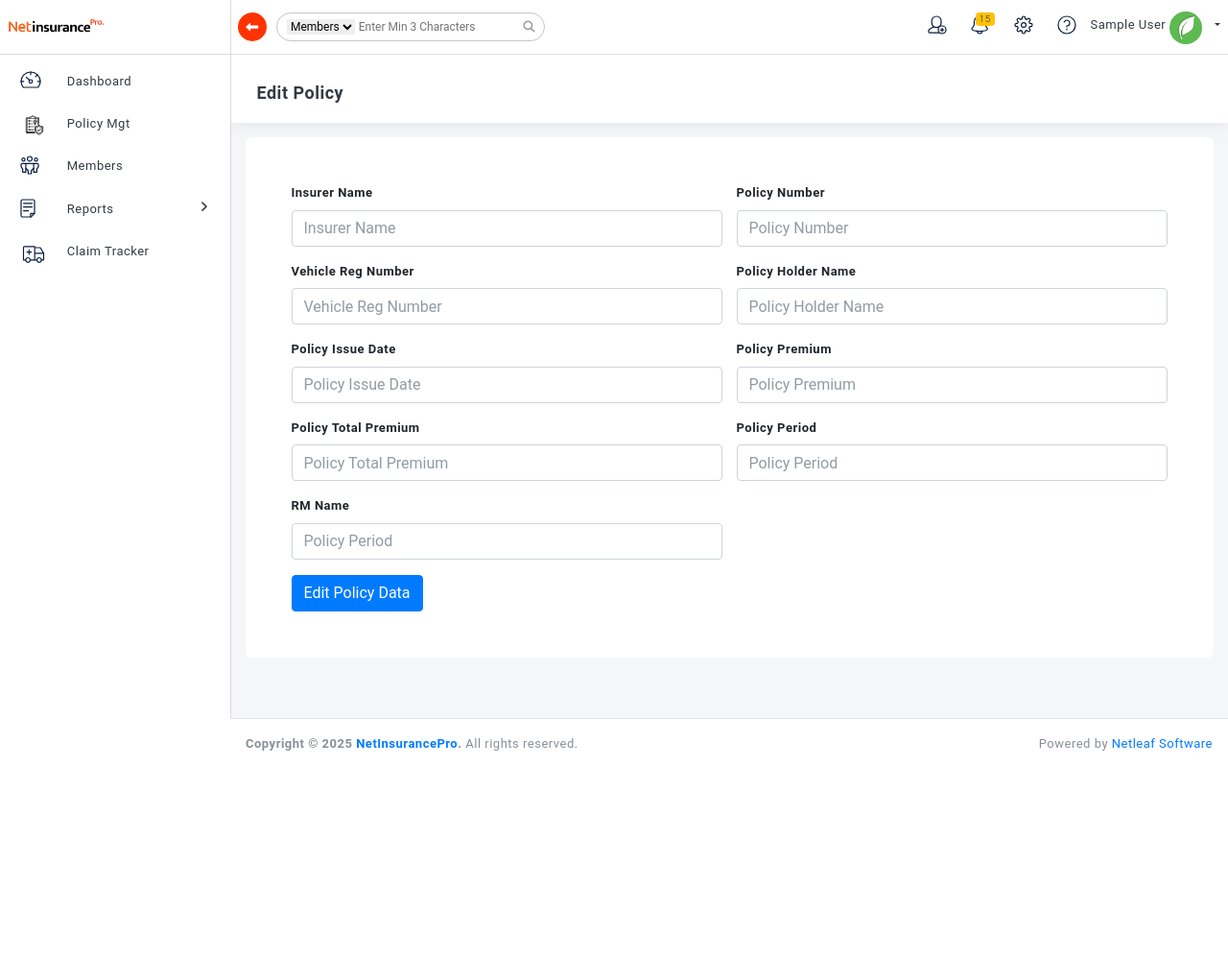
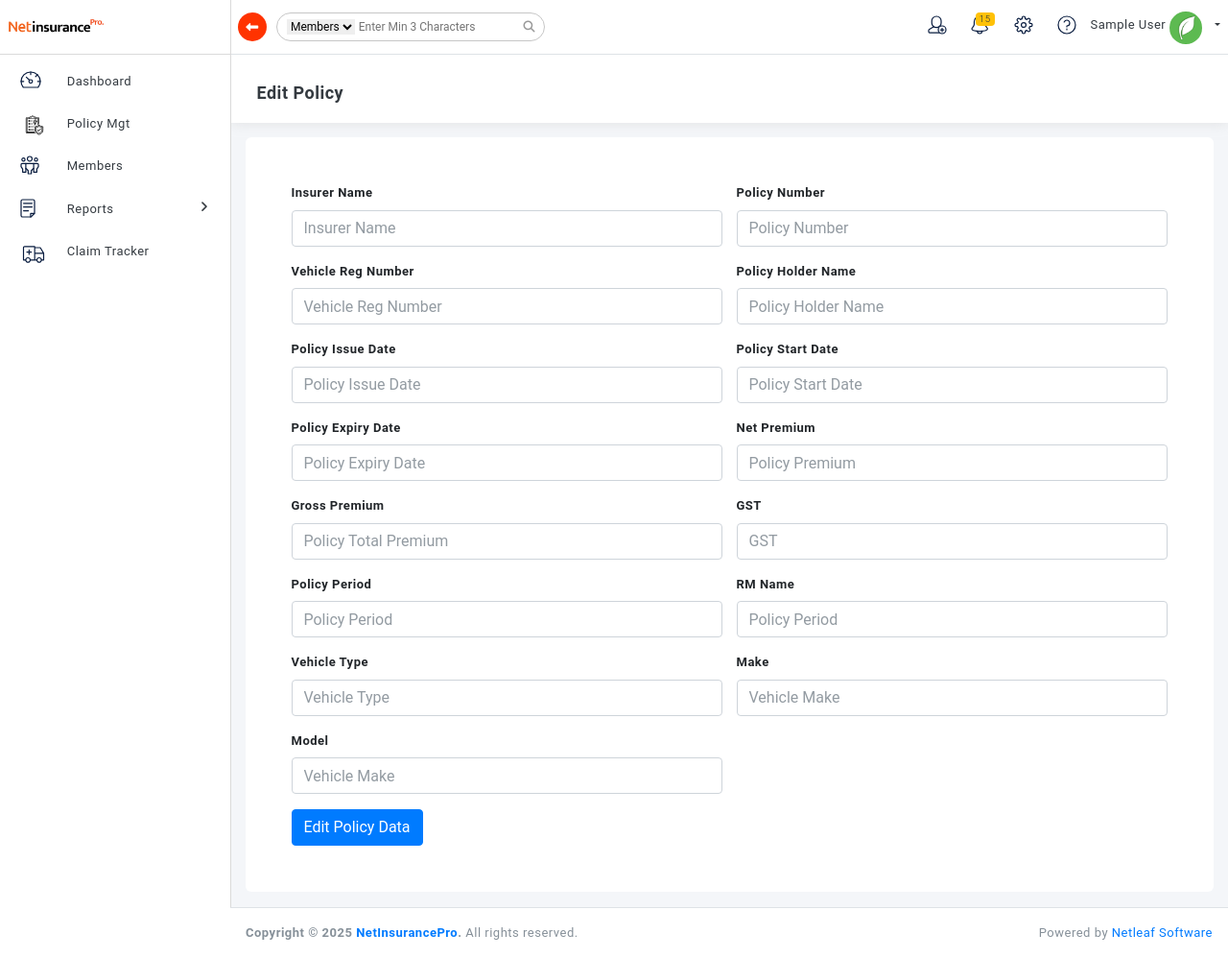
Before and after one commit to chetansohlot/netinsurance, a Django app: page /edit-policy-data/1 in a window 1280 px wide. Shown: the whole page at 96% size. Before the commit the page ends 782 px from the top, so only its background shows below. Run offline with Django 5.2, Linux system fonts and the light colour scheme; the visitor is signed in with stand-in values (Sample User, id 1); data that the repository does not hold is empty; parts of the project's set-up code (start-up, migrations or seed data) failed here and were passed over; some libraries are stand-ins or nearby versions.

Commit message:
pull request

````diff
--- a/empPortal/templates/policy/edit-policy.html
+++ b/empPortal/templates/policy/edit-policy.html
@@ -74,17 +74,32 @@
 
                             <div class="form-group col-sm-6">
                                 <label for="policy_issue_date">Policy Issue Date</label>
-                                <input type="text" class="form-control" name="policy_issue_date" id="policy_issue_date" placeholder="Policy Issue Date" value="{{ policy_data.policy_issue_date }}">
+                                <input type="text" class="form-control" name="policy_issue_date" id="policy_issue_date" placeholder="Policy Issue Date" value="{{ policy_data.issue_date }}">
                             </div>
 
                             <div class="form-group col-sm-6">
-                                <label for="policy_premium">Policy Premium</label>
+                                <label for="policy_start_date">Policy Start Date</label>
+                                <input type="text" class="form-control" name="policy_start_date" id="policy_start_date" placeholder="Policy Start Date" value="{{ policy_data.start_date }}">
+                            </div>
+
+                            <div class="form-group col-sm-6">
+                                <label for="policy_expiry_date">Policy Expiry Date</label>
+                                <input type="text" class="form-control" name="policy_expiry_date" id="policy_expiry_date" placeholder="Policy Expiry Date" value="{{ policy_data.expiry_date }}">
+                            </div>
+
+                            <div class="form-group col-sm-6">
+                                <label for="policy_premium">Net Premium</label>
                                 <input type="text" class="form-control" name="policy_premium" id="policy_premium" placeholder="Policy Premium" value="{{ policy_data.policy_premium }}">
                             </div>
 
                             <div class="form-group col-sm-6">
-                                <label for="policy_total_premium">Policy Total Premium</label>
+                                <label for="policy_total_premium">Gross Premium</label>
                                 <input type="text" class="form-control" name="policy_total_premium" id="policy_total_premium" placeholder="Policy Total Premium" value="{{ policy_data.policy_total_premium }}">
+                            </div>
+
+                            <div class="form-group col-sm-6">
+                                <label for="policy_gst">GST</label>
+                                <input type="text" class="form-control" name="policy_gst" id="policy_gst" placeholder="GST" value="{{ policy_data.gst }}">
                             </div>
 
                             <div class="form-group col-sm-6">
@@ -95,6 +110,21 @@
                             <div class="form-group col-sm-6">
                                 <label for="rm_name">RM Name</label>
                                 <input type="text" class="form-control" name="rm_name" id="rm_name" placeholder="Policy Period" value="{{ policy_data.rm_name }}">
+                            </div>
+
+                            <div class="form-group col-sm-6">
+                                <label for="vehicle_type">Vehicle Type</label>
+                                <input type="text" class="form-control" name="vehicle_type" id="vehicle_type" placeholder="Vehicle Type" value="{{ policy_data.vehicle_type }}">
+                            </div>
+
+                            <div class="form-group col-sm-6">
+                                <label for="vehicle_make">Make</label>
+                                <input type="text" class="form-control" name="vehicle_make" id="vehicle_make" placeholder="Vehicle Make" value="{{ policy_data.vehicle_make }}">
+                            </div>
+
+                            <div class="form-group col-sm-6">
+                                <label for="vehicle_model">Model</label>
+                                <input type="text" class="form-control" name="vehicle_model" id="vehicle_make" placeholder="Vehicle Make" value="{{ policy_data.vehicle_make }}">
                             </div>
                         </div>
 
--- a/empPortal/templates/policy/policy-data.html
+++ b/empPortal/templates/policy/policy-data.html
@@ -62,8 +62,8 @@ Policy Data
                             <th class="nowrap">Issue Date</th>
                             <th class="nowrap">Start Date</th>
                             <th class="nowrap">Expiry Date</th>
+                            <th class="nowrap">Net Premium</th>
                             <th class="nowrap">Gross Premium</th>
-                            <th class="nowrap">Net Premium</th>
                             <th class="nowrap">OD Premium</th>
                             <th class="nowrap">TP Premium</th>
                             <th class="nowrap">GST</th>
--- a/empPortal/views.py
+++ b/empPortal/views.py
@@ -457,7 +457,7 @@ def extract_text_from_pdf(pdf_path):
 def process_text_with_chatgpt(text):
 
     prompt = f"""
-    Convert the following insurance document text into a structured JSON format without any extra comments. Ensure that numerical values (like premiums and sum insured) are **only numbers** without extra text.
+    Convert the following insurance document text into a structured JSON format without any extra comments. Ensure that numerical values (like premiums and sum insured) are **only numbers** without extra text.  if godigit replace the amount of od and tp from one another
 
     ```
     {text}
@@ -466,7 +466,7 @@ def process_text_with_chatgpt(text):
     The JSON should have this structure:
 
     {{
-        "policy_number": "XXXXXX/XXXXX",   # complete policy number
+        "policy_number": "XXXXXX/XXXXX",   # complete policy number if insurance_company is godigit policy number is 'XXXXXX / XXXXX' in this format   e
         "vehicle_number": "XXXXXXXXXX",
         "insured_name": "XXXXXX",
         "issue_date": "YYYY-MM-DD H:i:s",
@@ -518,11 +518,11 @@ def process_text_with_chatgpt(text):
             "fuel_type": "XXXX",     # diesel/petrol/cng/lpg/ev
             "cubic_capacity": XXXX,
             "vehicle_gross_weight": XXXX,   # in kg
-            "vehicle_type": "XXXX XXXX",    # private / commercial   2 wheeler or 4 wheeler
+            "vehicle_type": "XXXX XXXX",    # private / commercial
             "commercial_vehicle_detail": "XXXX XXXX"
         }},
         "additional_details": {{
-            "policy_type": "XXXX",        # motor stand alone policy/ motor third party liablity policy / motor pakage policy
+            "policy_type": "XXXX",        # motor stand alone policy/ motor third party liablity policy / motor pakage policy   only in these texts
             "ncb": XX,     # in percentage
             "addons": ["XXXX", "XXXX"],
             "previous_insurer": "XXXX",
@@ -696,7 +696,8 @@ def bulkBrowsePolicy(request):
                 else:
                     vehicle_number = re.sub(r"[^a-zA-Z0-9]", "", processed_text.get("vehicle_number", ""))
                     coverage_details = processed_text.get("coverage_details", [{}])
-                    first_coverage = coverage_details[0] if coverage_details else {}
+                    # return HttpResponse(coverage_details)
+                    first_coverage = coverage_details if coverage_details else {}
 
                     od_premium = first_coverage.get('own_damage', {}).get('premium', 0)
                     tp_premium = first_coverage.get('third_party', {}).get('premium', 0)
````
Also changed, not shown: empPortal/templates/sidebar.html (+0 -1 lines).
